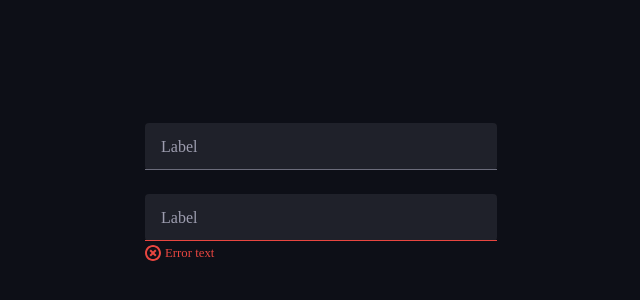
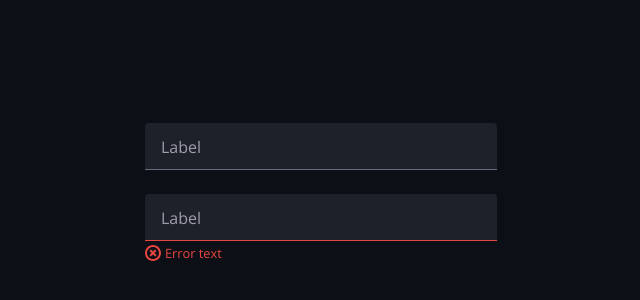
Before and after one commit to rovonov98/formTest, a plain HTML site: page index.html in a window 1280 px wide. Shown: the part 206-506 px from the top of the page, 319-959 px from the left. Drawn offline with Linux system fonts and the light colour scheme.

Commit message:
added font

```diff
--- /dev/null
+++ b/assets/scss/fonts.scss
@@ -0,0 +1,6 @@
+@font-face {
+  font-family: 'OpenSans';
+  src: url('../fonts/OpenSans/OpenSans-Regular.ttf');
+  font-weight: normal;
+  font-style: normal;
+}
--- a/assets/scss/main.scss
+++ b/assets/scss/main.scss
@@ -1,4 +1,5 @@
 @import 'variables';
+@import 'fonts';
 
 * {
   margin: 0;
@@ -8,6 +9,7 @@
 :root {
   font-size: 16px;
   line-height: 24px;
+  font-family: 'OpenSans';
 }
 body {
   --translateY: 50%;
@@ -33,7 +35,8 @@ body {
   display: flex;
   flex-direction: column-reverse;
   align-items: start;
-  border-radius: 4px;
+  border-top-left-radius: 4px;
+  border-top-right-radius: 4px;
   background-color: $second-grey;
   &:hover {
     background-color: $second-grey-light;
@@ -97,7 +100,6 @@ body {
 .error-text {
   margin-left: 4px;
   font-size: 0.8rem;
-
 }
 .hidden {
   visibility: hidden;
```
Also changed, not shown: assets/css/fonts.css (added), assets/css/main.css, assets/fonts/OpenSans/OpenSans-Bold.ttf (deleted), assets/fonts/OpenSans/OpenSans-BoldItalic.ttf (deleted), assets/fonts/OpenSans/OpenSans-ExtraBold.ttf (deleted), assets/fonts/OpenSans/OpenSans-ExtraBoldItalic.ttf (deleted), assets/fonts/OpenSans/OpenSans-Italic.ttf (deleted), assets/fonts/OpenSans/OpenSans-Light.ttf (deleted), assets/fonts/OpenSans/OpenSans-LightItalic.ttf (deleted), assets/fonts/OpenSans/OpenSans-SemiBold.ttf (deleted), assets/fonts/OpenSans/OpenSans-SemiBoldItalic.ttf (deleted).
